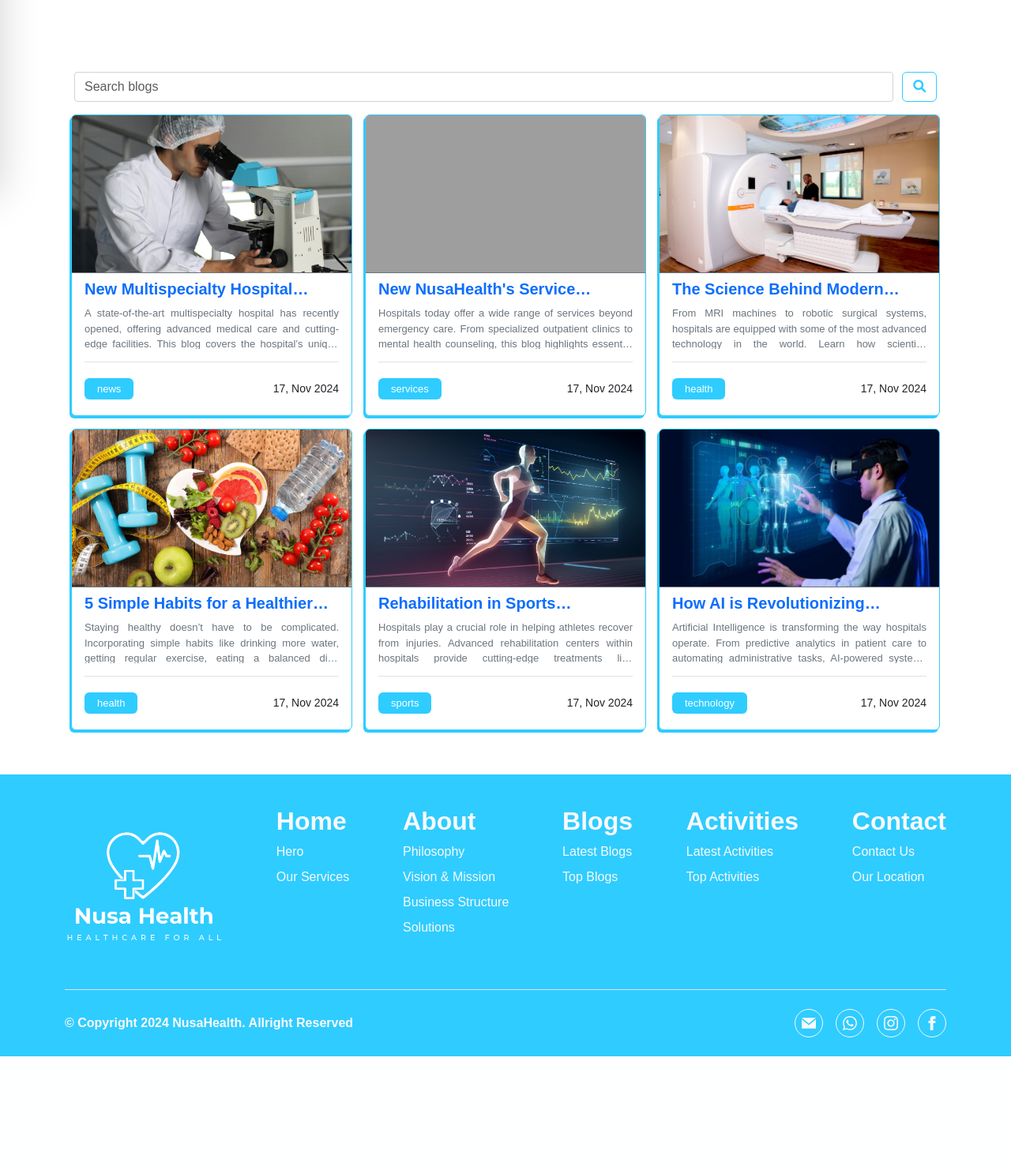
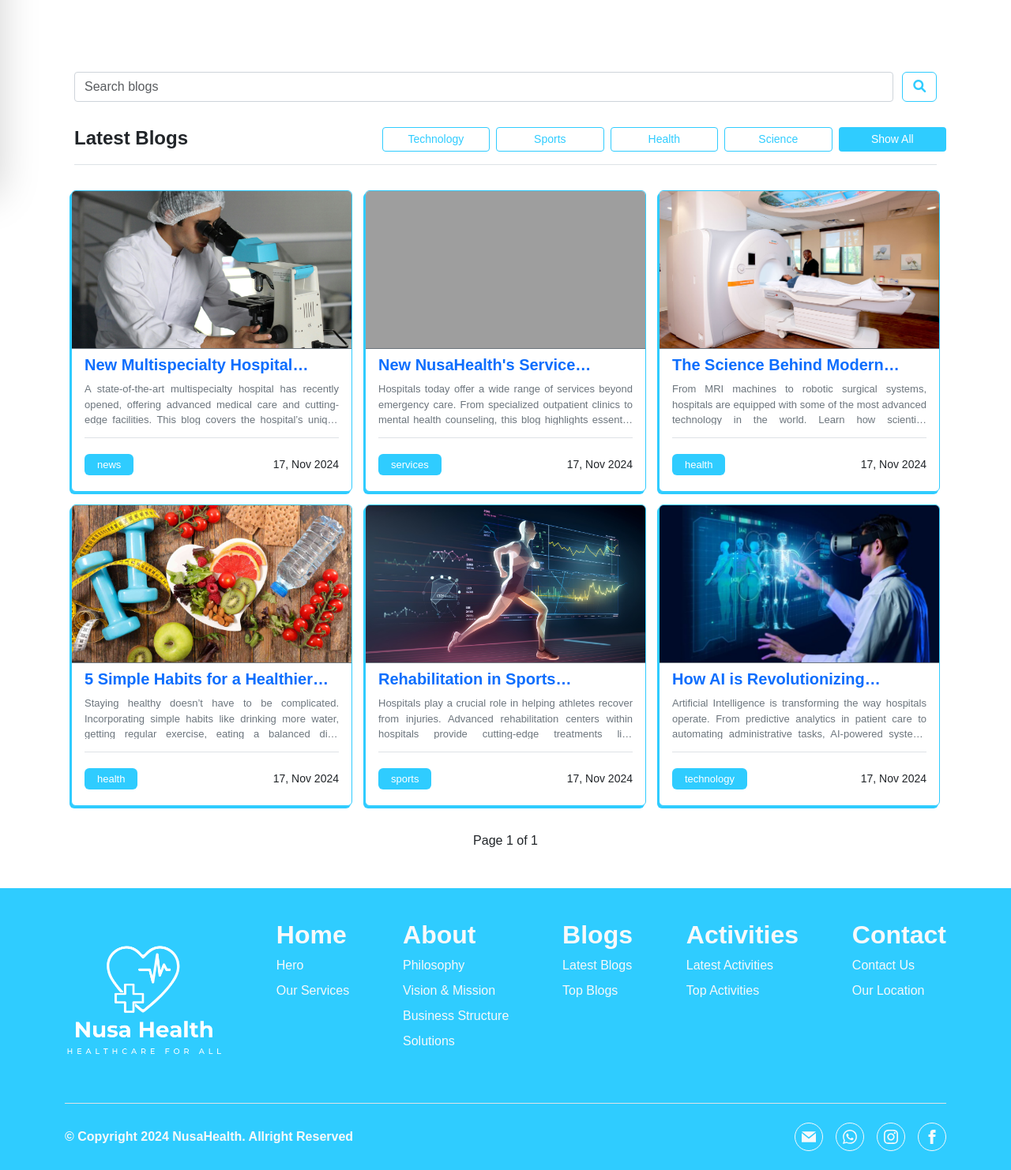
Before and after one commit to Anhar12/NusaHealth, a Django app: page /blogs in a window 1280 px wide. Shown: the part 569-2051 px from the top of the page at 79% size. Before the commit the page ends 1907 px from the top, so only its background shows below. Run offline with Django 5.2, Linux system fonts and the light colour scheme; data comes from the database, SQL or seed files in the repository; both versions use the stored data as it was after the commit; parts of the project's set-up code (start-up, migrations or seed data) failed here and were passed over; some libraries are stand-ins or nearby versions; grey boxes are pictures that could not be loaded.

Commit message:
filter blog version1

```diff
--- a/NusaHealthCompany/NusaHealthApp/templates/Home/blogs.html
+++ b/NusaHealthCompany/NusaHealthApp/templates/Home/blogs.html
@@ -1,4 +1,4 @@
-{% extends 'base.html' %}
+{% extends "base.html" %}
 
 {% block title %}
 Blogs - Nusa Health Company
@@ -11,27 +11,54 @@
     <div class="container pt-2">
         <h1 class="text-center fw-bold text-primary">NusaHealth's Blogs</h1>
         <p class="lead text-secondary text-center mb-4">
-          <i>Here we share articles about healthy lifestyle, health tips, and the latest information about the world of health.</i>
+            <i>Here we share articles about healthy lifestyle, health tips, and the latest information about the world
+                of health.</i>
         </p>
 
-        <div class="w-100 row rounded bg-white overflow-hidden shadow-card border border-primary mx-2 mb-5" style="height: 350px;">
+        <div class="w-100 row rounded bg-white overflow-hidden shadow-card border border-primary mx-2 mb-5"
+            style="height: 350px;">
             <div class="col-md-6 p-0">
-            <img src="{{ latest_blog.image.url }}" alt="{{ latest_blog.title }}" class="w-100" style="object-fit: cover; height: 350px;" />
+                <img src="{{ latest_blog.image.url }}" alt="{{ latest_blog.title }}" class="w-100"
+                    style="object-fit: cover; height: 350px;">
             </div>
             <div class="col-md-6 px-3 py-4">
                 <div class="border-bottom">
-              <a href="{% url 'blog_detail' latest_blog.id %}" class="text-decoration-none"><h4 class="text-primary fw-semibold text-truncate-2" style="height: 60px;">{{ latest_blog.title }}</h4></a>
-              <p class="text-secondary text-truncate-6" style="height: 145px;">{{ latest_blog.body }}</p>
+                    <a href="#" class="text-decoration-none">
+                        <h4 class="text-primary fw-semibold text-truncate-2" style="height: 60px;">
+                            {{ latest_blog.title }}
+                        </h4>
+                    </a>
+                    <p class="text-secondary text-truncate-6" style="height: 145px;">
+                        {{ latest_blog.body }}
+                    </p>
                 </div>
 
-            <div class="px-3 py-4 row justify-content-between align-items-center overflow-hidden" style="height: 80px;">
+                <div class="px-3 py-4 row justify-content-between align-items-center overflow-hidden"
+                    style="height: 80px;">
                     <div class="d-flex flex-wrap gap-2 col-8 p-0">
                         <span class="bg-primary text-white rounded py-1 px-3">{{ latest_blog.category }}</span>
                     </div>
+                    <div class="col-4 p-0">
+                        <p class="m-0 text-end">
+                            {{ latest_blog.publish|date:"d, M Y" }}
+                        </p>
+                    </div>
+                </div>
 
-              <div class="col-4 p-0">
-                <p class="m-0 text-end">{{ latest_blog.publish|date:'d, M Y' }}</p>
-              </div>
+                <div class="pagination mt-3">
+                    <span class="d-flex gap-2 align-items-center">
+                        {% if blogs.has_previous %}
+                            <a class="text-primary fs-3 fw-bold me-2 text-decoration-none" href="?page=1"><i class="fa-solid fa-angles-left"></i></a>
+                            <a class="text-primary fs-3 fw-bold me-2 text-decoration-none" href="?page={{ blogs.previous_page_number }}"><i class="fa-solid fa-angle-left"></i></a>
+                        {% endif %}
+
+                        <span>Page {{ blogs.number }} of {{ blogs.paginator.num_pages }}</span>
+
+                        {% if blogs.has_next %}
+                            <a class="text-primary fs-3 fw-bold ms-2 text-decoration-none" href="?page={{ blogs.next_page_number }}"><i class="fa-solid fa-angle-right"></i></a>
+                            <a class="text-primary fs-3 fw-bold ms-2 text-decoration-none" href="?page={{ blogs.paginator.num_pages }}"><i class="fa-solid fa-angles-right"></i></a>
+                        {% endif %}
+                    </span>
                 </div>
             </div>
         </div>
@@ -45,10 +72,27 @@
         <!-- SEARCH -->
         <div class="d-flex flex-column gap-2 align-items-center w-100">
             <form method="GET" class="row container w-100 justify-content-between" autocomplete="off">
-          <input class="form-control" style="width: 95%;" type="search" name="q" placeholder="Search blogs" value="{{ query|default:'' }}" aria-label="Search" />
-          <button class="btn btn-outline-primary px-2" style="width: 4%;" type="submit"><i class="fas fa-search"></i></button>
+                <input class="form-control" style="width: 95%;" type="search" name="q" placeholder="Search blogs"
+                    value="{{ query|default:'' }}" aria-label="Search">
+                <button class="btn btn-outline-primary px-2" style="width: 4%;" type="submit">
+                    <i class="fas fa-search"></i>
+                </button>
             </form>
-
+            <div id="latest-blogs" class="container py-3">
+                <div class="d-flex w-100 justify-content-between border-bottom py-2">
+                    <h4 class="fw-bold w-25">Latest Blogs</h4>
+                    <div class="row d-flex w-75 justify-content-end flex-wrap">
+                        {% for category_value, category_name in categories %}
+                        <a href="?category={{ category_value }}&q={{ query|default:'' }}" class="btn btn-sm col-md-2 me-2 mb-2 {% if category_value == selected_category %}btn-primary{% else %}btn-outline-primary{% endif %}
+                           {% if forloop.counter > 4 %}d-none category{% endif %}">
+                            {{ category_name }}
+                        </a>
+                        {% endfor %}
+                        <button id="show-all-btn" class="btn btn-primary btn-sm col-md-2 mb-2">Show All</button>
+                        <button id="show-less-btn" class="btn btn-secondary btn-sm col-md-2 mb-2 d-none">Show Less</button>
+                    </div>
+                </div>
+            </div>
             {% if blogs %}
             <div class="row w-100">
                 {% for blog in blogs %}
@@ -74,47 +118,60 @@
                   </div>
                 {% endfor %}
             </div>
+            <div class="pagination mt-3">
+                <span class="d-flex gap-2 align-items-center">
+                    {% if blogs.has_previous %}
+                        <a class="text-primary fs-3 fw-bold me-2 text-decoration-none" href="?page=1"><i class="fa-solid fa-angles-left"></i></a>
+                        <a class="text-primary fs-3 fw-bold me-2 text-decoration-none" href="?page={{ blogs.previous_page_number }}"><i class="fa-solid fa-angle-left"></i></a>
+                    {% endif %}
+
+                    <span>Page {{ blogs.number }} of {{ blogs.paginator.num_pages }}</span>
+
+                    {% if blogs.has_next %}
+                        <a class="text-primary fs-3 fw-bold ms-2 text-decoration-none" href="?page={{ blogs.next_page_number }}"><i class="fa-solid fa-angle-right"></i></a>
+                        <a class="text-primary fs-3 fw-bold ms-2 text-decoration-none" href="?page={{ blogs.paginator.num_pages }}"><i class="fa-solid fa-angles-right"></i></a>
+                    {% endif %}
+                </span>
+            </div>
             {% else %}
-          <div class="alert alert-warning text-center w-100">No blogs found.</div>
+            <div class="alert alert-warning text-center w-100">
+                No blogs found.
+            </div>
             {% endif %}
         </div>
     </div>
 </section>
+<script>
 
-  <script>
     $(document).ready(function () {
         // Variabel untuk menyimpan posisi scroll
-      var lastScrollPosition = 0
-
+        var lastScrollPosition = 0;
         // Saat form disubmit
-      $('form').on('submit', function () {
+        $("form").on("submit", function () {
             // Simpan posisi scroll saat ini
-        lastScrollPosition = $(window).scrollTop()
+            lastScrollPosition = $(window).scrollTop();
             // Simpan posisi scroll ke localStorage
-        localStorage.setItem('scrollPosition', lastScrollPosition)
-      })
-
+            localStorage.setItem("scrollPosition", lastScrollPosition);
+        });
         // Setelah halaman selesai dimuat
-      $(window).on('load', function () {
+        $(window).on("load", function () {
             // Ambil posisi scroll dari localStorage
-        var savedScrollPosition = localStorage.getItem('scrollPosition')
+            var savedScrollPosition = localStorage.getItem("scrollPosition");
             if (savedScrollPosition) {
-          $(window).scrollTop(savedScrollPosition)
-          localStorage.removeItem('scrollPosition')
+                $(window).scrollTop(savedScrollPosition);
+                localStorage.removeItem("scrollPosition");
             }
-      })
-
-      $('#show-all-btn').on('click', function () {
-        $('.category.d-none').removeClass('d-none')
-        $(this).hide()
-        $('#show-less-btn').removeClass('d-none')
-      })
-
-      $('#show-less-btn').on('click', function () {
-        $('.category').slice(4).addClass('d-none')
-        $(this).addClass('d-none')
-        $('#show-all-btn').show()
-      })
-    })
+        });
+        $("#show-all-btn").on("click", function () {
+            $(".category.d-none").removeClass("d-none");
+            $(this).hide();
+            $("#show-less-btn").removeClass("d-none");
+        });
+        $("#show-less-btn").on("click", function () {
+            $(".category").slice(4).addClass("d-none");
+            $(this).addClass("d-none");
+            $("#show-all-btn").show();
+        });
+    });
 </script>
 {% endblock %}
--- a/NusaHealthCompany/NusaHealthApp/views.py
+++ b/NusaHealthCompany/NusaHealthApp/views.py
@@ -56,7 +56,7 @@ def About(request):
     }
     return render(request, 'Home/about.html', context)
 
-def Blog(request):
+# def Blog(request):
     logo_instance = Logo.objects.first()
 
     # Ambil blog terbaru (hanya satu) untuk ditampilkan di bagian latest
@@ -90,6 +90,47 @@ def Blog(request):
         'blogs': page_obj,
         'latest_blog': latest_blog,
         'categories': categories,
+        'query': query,
+        'selected_category': category_filter,
+    }
+    return render(request, 'Home/blogs.html', context)
+
+from django.shortcuts import render
+from django.core.paginator import Paginator
+from django.db.models import Q
+from .models import Blogs, Logo
+
+def Blog(request):
+    logo_instance = Logo.objects.first()
+
+    # Blog terbaru
+    latest_blog = Blogs.objects.filter(status='published').order_by('-publish').first()
+
+    # Semua blog yang dipublikasikan
+    blogs = Blogs.objects.filter(status='published').order_by('-publish')
+
+    # Filter kategori
+    category_filter = request.GET.get('category')
+    valid_categories = [cat[0] for cat in Blogs.CATEGORIES]  # Ambil kategori valid dari model
+    if category_filter and category_filter in valid_categories:
+        blogs = blogs.filter(category__iexact=category_filter)  # case-insensitive filtering
+
+    # Pencarian berdasarkan judul atau isi
+    query = request.GET.get('q')
+    if query:
+        blogs = blogs.filter(Q(title__icontains=query) | Q(body__icontains=query))
+
+    # Paginasi
+    paginator = Paginator(blogs, 6)  # 6 blog per halaman
+    page_number = request.GET.get('page')
+    page_obj = paginator.get_page(page_number)
+
+    context = {
+        'section': 'blogs',
+        'logo': logo_instance,
+        'latest_blog': latest_blog,
+        'blogs': page_obj,
+        'categories': Blogs.CATEGORIES,
         'query': query,
         'selected_category': category_filter,
     }
```
Also changed, not shown: NusaHealthCompany/db.sqlite3. Lines whose indentation alone changed are shown as unchanged.
